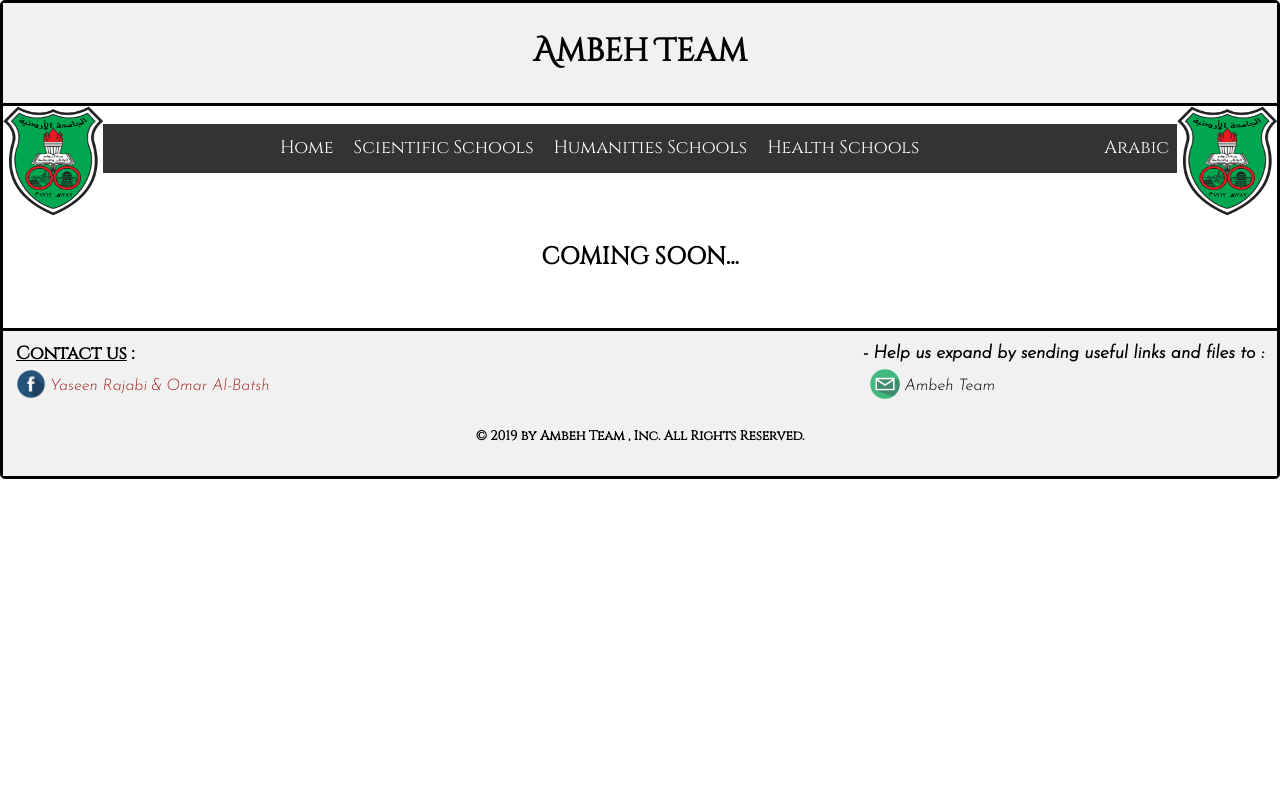
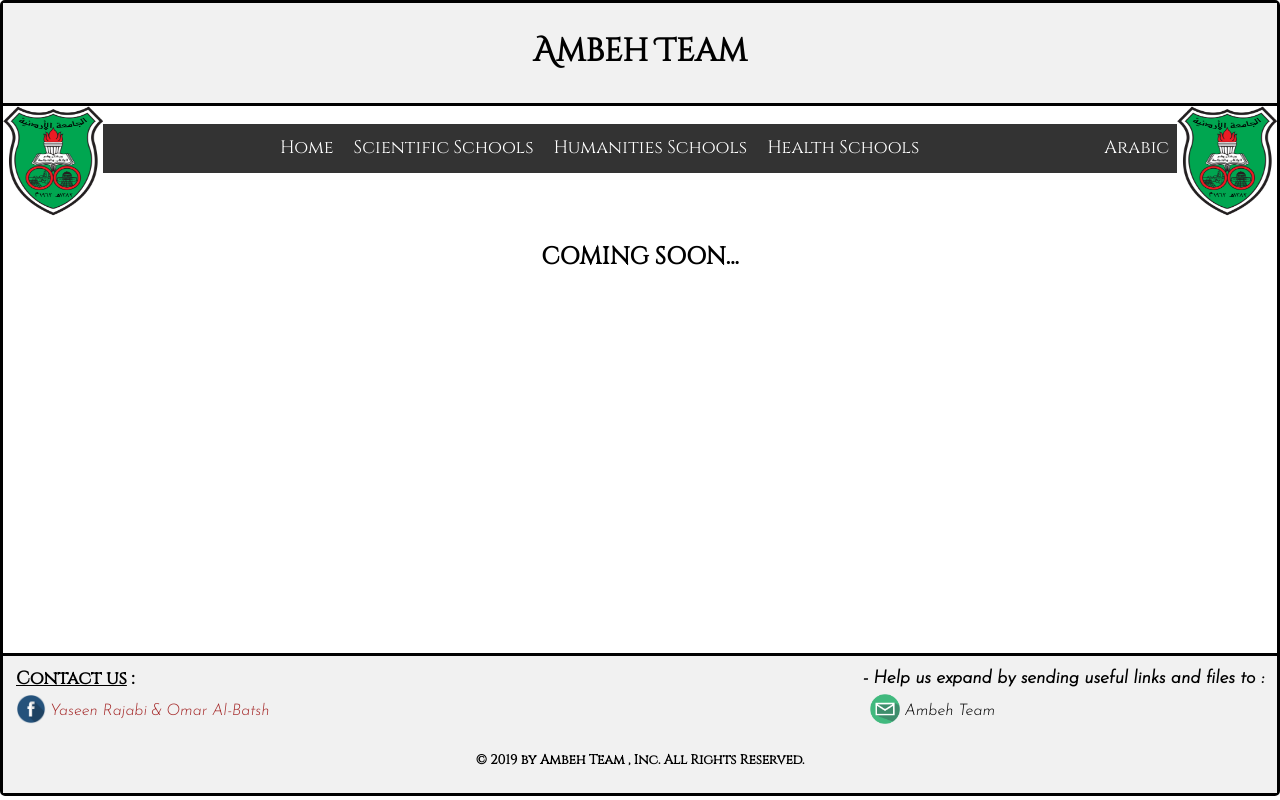
Before and after one commit to AmbehTeam/ambehteam.github.io, a PHP site: page /scientific/soon.html in a window 1280 px wide. Run offline with PHP 8.4, Linux system fonts and the light colour scheme.

Commit message:
footer fix

```diff
--- a/scientific/agriculture/agriculture.html
+++ b/scientific/agriculture/agriculture.html
@@ -39,6 +39,7 @@
 
   </style>
   <body>
+    <div class="content">
       <div class="header">
   	   <h1>Ambeh Team</h1>
       </div>
@@ -246,7 +247,7 @@
       </div>
       <br />
       <br />
-
+    </div>
   			<!--Footer menu with facebook and email links-->
 
 
--- a/scientific/engineering/engineering.html
+++ b/scientific/engineering/engineering.html
@@ -38,6 +38,7 @@
 
   </style>
   <body>
+    <div class="content">
       <div class="header">
   	   <h1>Ambeh Team</h1>
       </div>
@@ -246,7 +247,7 @@
       </div>
       <br />
       <br />
-
+</div>
   			<!--Footer menu with facebook and email links-->
 
 
--- a/scientific/kasit/cs.html
+++ b/scientific/kasit/cs.html
@@ -133,6 +133,7 @@
 
     </style>
   <body>
+    <div class="content">
       <div class="header">
        <h1>Ambeh Team</h1>
       </div>
@@ -622,6 +623,7 @@ for (i = 0; i < acc.length; i++) {
 
   <br />
   <br />
+</div>
         <!--Footer menu with facebook and email links-->
 
 
--- a/scientific/science/science.html
+++ b/scientific/science/science.html
@@ -39,6 +39,7 @@
 
   </style>
   <body>
+    <div class="content">
       <div class="header">
   	   <h1>Ambeh Team</h1>
       </div>
@@ -246,7 +247,7 @@
       </div>
       <br />
       <br />
-
+    </div>
   			<!--Footer menu with facebook and email links-->
 
 
--- a/scientific/soon.html
+++ b/scientific/soon.html
@@ -43,6 +43,7 @@
 
   </style>
   <body>
+    <div class="content">
       <div class="header">
   	   <h1>Ambeh Team</h1>
       </div>
@@ -234,6 +235,7 @@
 
      <br />
      <br />
+  </div>
   			<!--Footer menu with facebook and email links-->
 
 
--- a/style.css
+++ b/style.css
@@ -23,15 +23,17 @@
       h2 , h5 {
         text-align: center;
       }
-
+    .content {
+      min-height: calc(100vh - 150px);
+  }
     .footer {
         background-color: #F1F1F1;
         text-align: center;
         padding: 10px;
-      border-top: 3px solid black;
-      clear: both;
+        border-top: 3px solid black;
+        clear: both;
+    height: 140px;
       }
-
     .active {
        background-color: #4CAF50;
         color: white;
```
Lines whose indentation alone changed are shown as unchanged.
